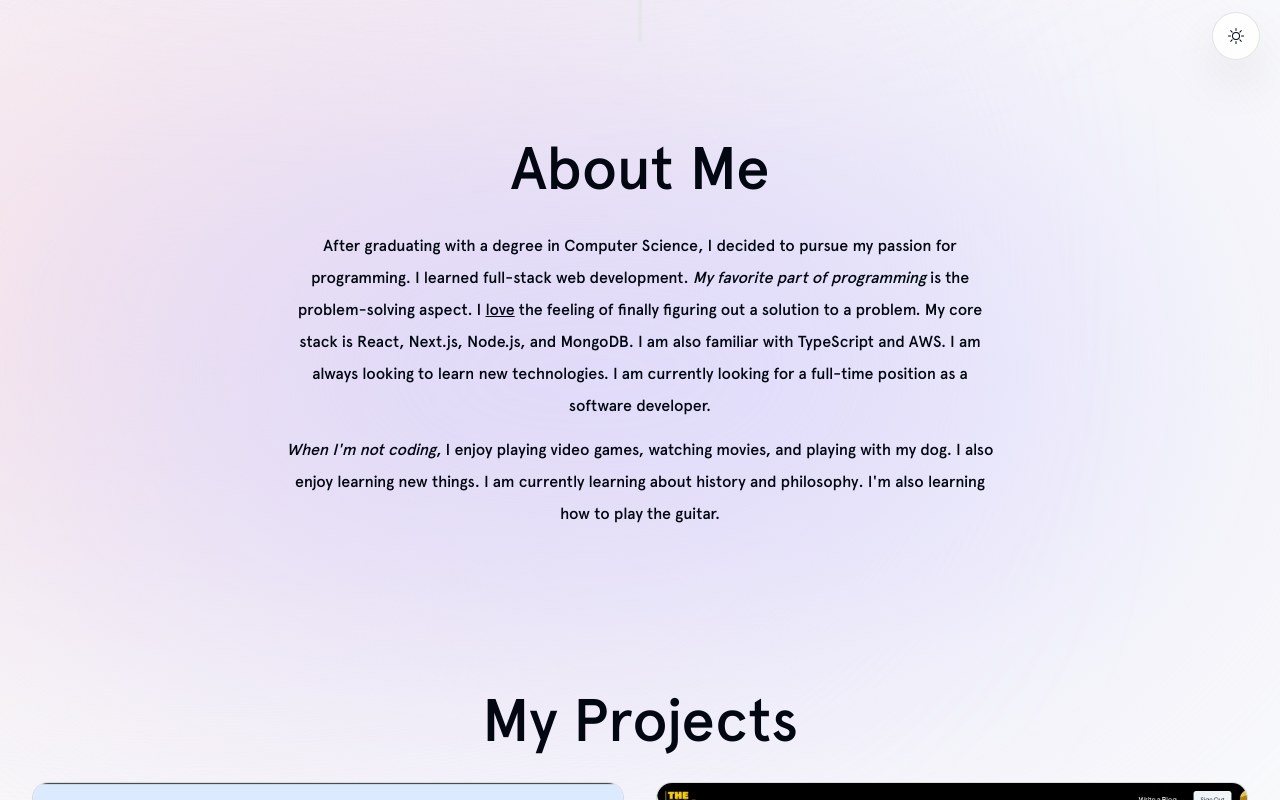
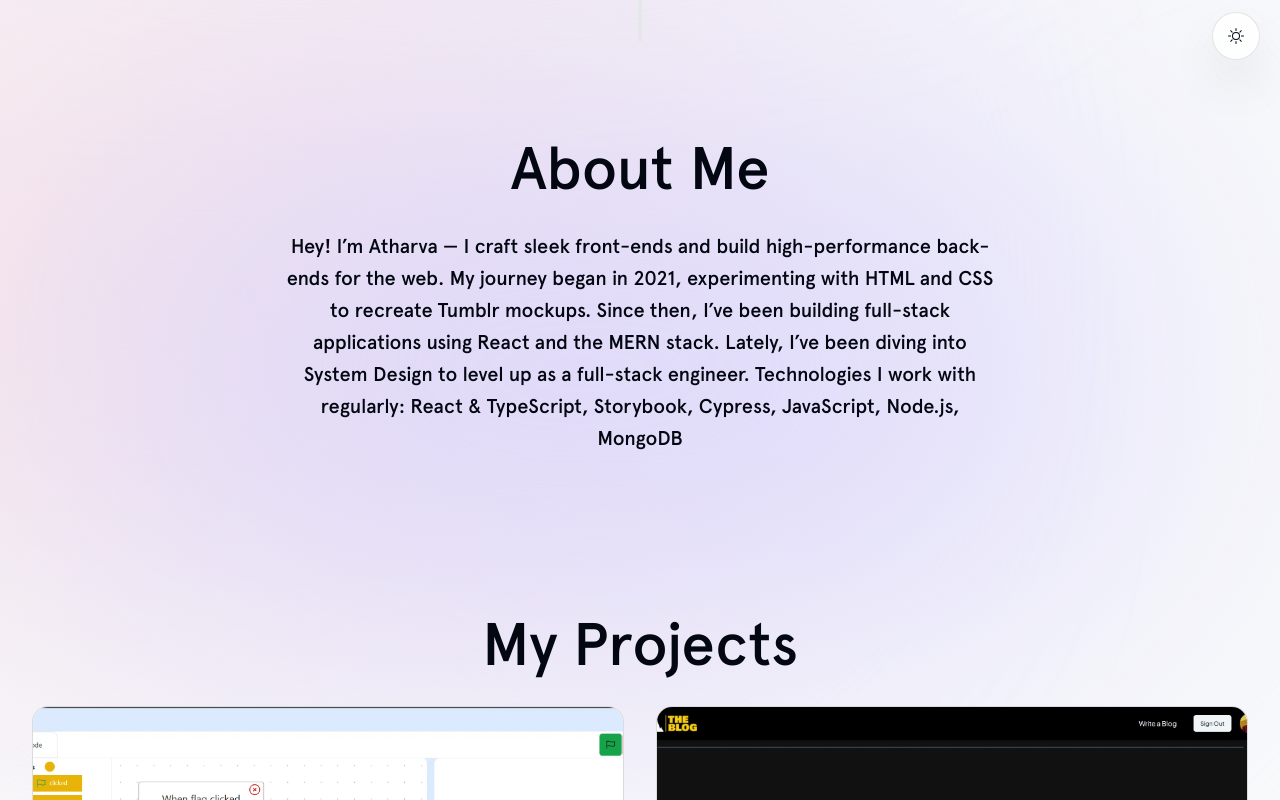
Before and after one commit to ARJ2160/ARJ-Portfolio-V3, a Next.js app: page / in a window 1280 px wide. Shown: the part 720-1520 px from the top of the page. Built offline with nearby package versions, Linux system fonts and the light colour scheme.

Commit message:
Add project details/ fix tailwind problems

```diff
--- a/app/layout.tsx
+++ b/app/layout.tsx
@@ -1,17 +1,18 @@
 import { ThemeContextProvider } from '@/context/theme';
 import React from 'react';
 import '../styles/globals.css';
-import type { Metadata } from 'next';
-import { Inter } from 'next/font/google';
+import type { Metadata, Viewport } from 'next';
 import { JSX } from 'react';
 
-const inter = Inter({ subsets: ['latin'], preload: true });
+export const viewport: Viewport = {
+  width: 'device-width',
+  initialScale: 1
+};
 
 export const metadata: Metadata = {
   title: 'Atharva J | Portfolio Website V3',
   description: 'Portfolio Website V3',
   authors: { name: 'Atharva J' },
-  viewport: { width: 'device-width', initialScale: 1 },
   openGraph: {
     url: 'https://www.atharvaj.online',
     type: 'website',
@@ -34,9 +35,9 @@ export default function RootLayout({
   children: React.ReactNode;
 }): JSX.Element {
   return (
-    <html lang='en' className='!scroll-smooth dark'>
+    <html lang='en' className='!scroll-smooth'>
       <body
-        className={`${inter.className} bg-gray-50 text-gray-950 dark:bg-gray-900 dark:text-gray-50 dark:text-opacity-90`}
+        className={`bg-gray-50 text-gray-950 dark:bg-gray-900 dark:text-gray-50 dark:text-opacity-90`}
       >
         <div className='bg-[#fbe2e3] absolute top-[-6rem] -z-10 right-[11rem] h-[31.25rem] w-[31.25rem] rounded-full blur-[10rem] sm:w-[68.75rem] dark:bg-[#946263]'></div>
         <div className='bg-[#dbd7fb] absolute top-[-1rem] -z-10 left-[-35rem] h-[31.25rem] w-[50rem] rounded-full blur-[10rem] sm:w-[68.75rem] md:left-[-33rem] lg:left-[-28rem] xl:left-[-15rem] 2xl:left-[-5rem] dark:bg-[#676394]'></div>
--- a/components/About.tsx
+++ b/components/About.tsx
@@ -7,39 +7,24 @@ import { SectionHeading } from './SectionHeading';
 export const About = (): React.ReactElement => {
   return (
     <motion.section
-      className='mb-28 max-w-[45rem] text-center leading-8 sm:mb-40 scroll-mt-28'
+      className='mb-28 max-w-[45rem] text-center leading-8 sm:mb-40 scroll-mt-28 text-xl'
       initial={{ opacity: 0, y: 100 }}
       animate={{ opacity: 1, y: 0 }}
       transition={{ delay: 0.175 }}
       id='about'
     >
       <SectionHeading>About me</SectionHeading>
-      <p className='mb-3'>
-        After graduating with a degree in{' '}
-        <span className='font-medium'>Computer Science</span>, I decided to
-        pursue my passion for programming. I learned{' '}
-        <span className='font-medium'>full-stack web development</span>.{' '}
-        <span className='italic'>My favorite part of programming</span> is the
-        problem-solving aspect. I <span className='underline'>love</span> the
-        feeling of finally figuring out a solution to a problem. My core stack
-        is{' '}
+      <div className='mb-3'>
+        Hey! I’m Atharva — I craft sleek front-ends and build high-performance
+        back-ends for the web. My journey began in 2021, experimenting with HTML
+        and CSS to recreate Tumblr mockups. Since then, I’ve been building
+        full-stack applications using React and the MERN stack. Lately, I’ve
+        been diving into System Design to level up as a full-stack engineer.
+        Technologies I work with regularly:{' '}
         <span className='font-medium'>
-          React, Next.js, Node.js, and MongoDB
+          React & TypeScript, Storybook, Cypress, JavaScript, Node.js, MongoDB
         </span>
-        . I am also familiar with TypeScript and AWS. I am always looking to
-        learn new technologies. I am currently looking for a{' '}
-        <span className='font-medium'>full-time position</span> as a software
-        developer.
-      </p>
-
-      <p>
-        <span className='italic'>When I'm not coding</span>, I enjoy playing
-        video games, watching movies, and playing with my dog. I also enjoy{' '}
-        <span className='font-medium'>learning new things</span>. I am currently
-        learning about{' '}
-        <span className='font-medium'>history and philosophy</span>. I'm also
-        learning how to play the guitar.
-      </p>
+      </div>
     </motion.section>
   );
 };
--- a/components/Projects.tsx
+++ b/components/Projects.tsx
@@ -11,9 +11,9 @@ export const Projects = (): React.ReactElement => {
       <SectionHeading>My projects</SectionHeading>
       <div className='grid gap-6 md:gap-8 grid-cols-1 lg:grid-cols-2 max-w-7xl mx-auto px-4'>
         {projectsData.map((project, index) => (
-          <React.Fragment key={index}>
+          <div className='relative' key={index}>
             <Project {...project} />
-          </React.Fragment>
+          </div>
         ))}
       </div>
     </section>
--- a/lib/data.ts
+++ b/lib/data.ts
@@ -28,7 +28,8 @@ import {
   MITScratchClone,
   BlogWebsite,
   MiltonFramer,
-  Spotify
+  Spotify,
+  Lusion
 } from './images';
 
 export const links = [
@@ -135,7 +136,7 @@ export const projectsData: Project[] = [
     description:
       'Developed an emulation of the "Lusion" website using React and Tailwind. Integrated a cart functionality with Stripe API for payments',
     tags: ['React JS', 'Tailwind CSS', 'Stripe API'],
-    image: Spotify.src,
+    image: Lusion.src,
     githubUrl: 'https://github.com/ARJ2160/Tailwind-Lusion',
     liveUrl: 'https://tailwind-lusion.vercel.app/'
   }
```
